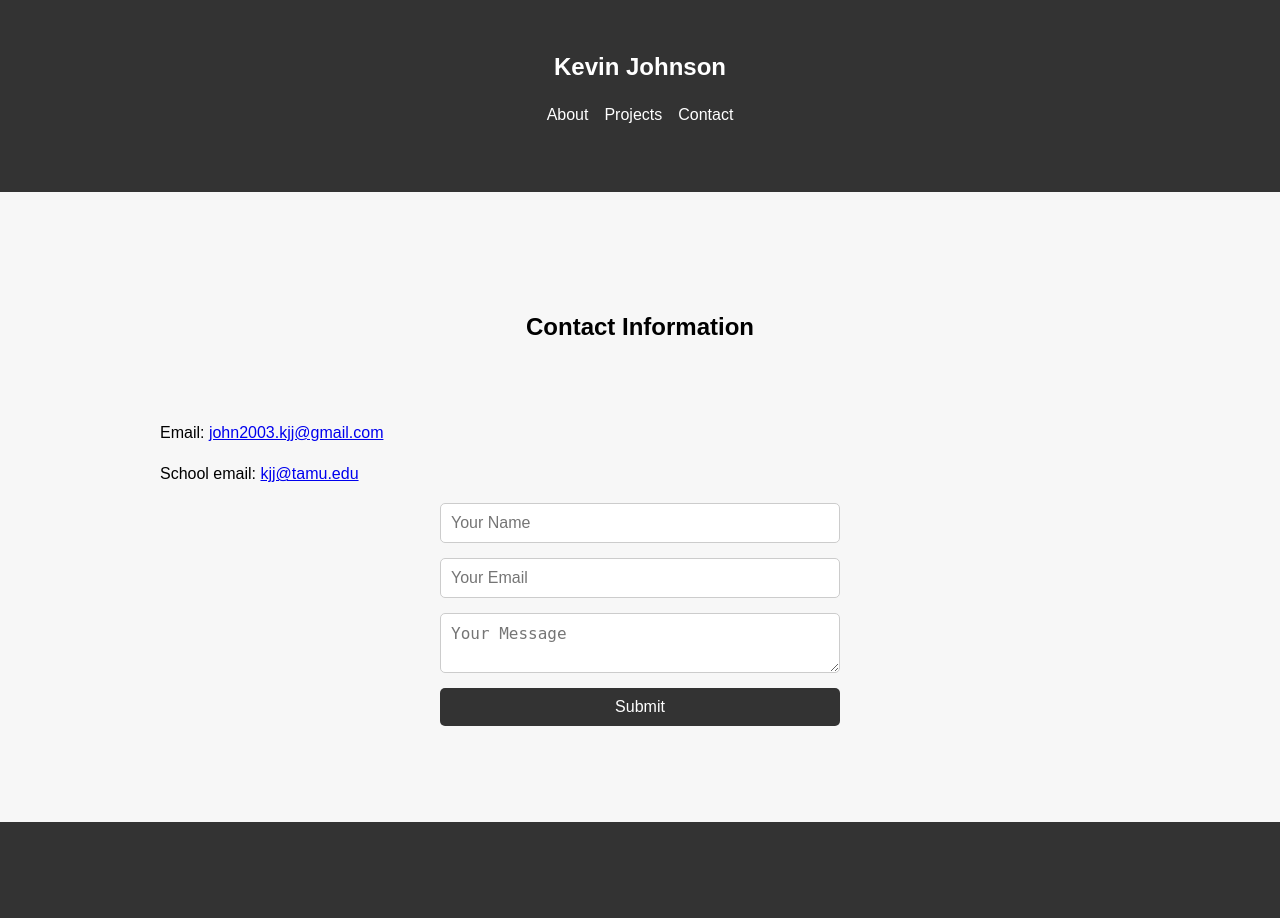
After one commit to xkjjx/Personal-Website-Portfolio-Flask, a Flask app: page /contact in a window 1280 px wide. The commit adds this page. Run offline with Flask 3, Linux system fonts and the light colour scheme.

Commit message:
All pages now working - contact page succesfully saves entered information  to local file

```diff
--- a/main.py
+++ b/main.py
@@ -1,4 +1,4 @@
-from flask import Flask, render_template
+from flask import Flask, render_template, request
 from helper import *
 app = Flask(__name__)
 
@@ -6,7 +6,24 @@ app = Flask(__name__)
 def index():
     projectList = readProjects()
     about = getAboutMe()
-    return render_template('index2.html', about = about,projects = projectList)
+    return render_template('index.html', about = about,projects = projectList)
+
+@app.route("/Projects/<path:url>")
+def serveProjects(url):
+    return render_template("project.html",project = readProject(url))
+
+@app.route("/contact")
+def serveContact():
+    return render_template("contact.html")
+
+@app.route("/contactSubmit",methods=["POST"])
+def getContact():
+    data = request.json
+    with open("info.csv", 'a') as file:
+        file.write(",".join([data["name"], data["email"], data["message"]]) + "\n")
+    return {'message': 'Data received and processed'}
+
+
 
 if __name__ == '__main__':
     app.run()
--- /dev/null
+++ b/static/contactScript.js
@@ -0,0 +1,23 @@
+function submitForm() {
+const name = document.getElementById("name");
+const email = document.getElementById("email");
+const message = document.getElementById("message");
+formData = {"name":name.value,"email":email.value,"message":message.value};
+name.value = "";
+email.value = "";
+message.value = "";
+console.log(formData);
+fetch("/contactSubmit", {
+    method: "POST",
+    headers: {
+        "Content-Type" : "application/json"
+    },
+    body: JSON.stringify(formData),
+})
+    .then((response) => {
+    console.log(response.text())
+    })
+    .catch((error) => {
+        console.error("Error submitting the form:", error);
+    });
+}
--- /dev/null
+++ b/templates/contact.html
@@ -0,0 +1,43 @@
+<!DOCTYPE html>
+<html lang="en">
+<head>
+    <meta charset="UTF-8">
+    <meta name="viewport" content="width=device-width, initial-scale=1.0">
+    <title>Kevin</title>
+    <script src="{{ url_for('static', filename='contactScript.js') }}"></script>
+    <link rel="stylesheet" href="{{ url_for('static', filename='styles.css') }}">
+</head>
+<body>
+    <header>
+        <nav>
+            <div class="container">
+                <h1>Kevin Johnson</h1>
+                <ul>
+                    <li><a href="index.html">About</a></li>
+                    <li><a href="index.html#projects">Projects</a></li>
+                    <li><a href="#contact">Contact</a></li>
+                </ul>
+            </div>
+        </nav>
+    </header>
+    <section id="projectAbout">
+        <div class="container">
+            <h2>Contact Information</h2>
+            <img class="main" src="">
+            <p>Email: <a href="mailto:john2003.kjj@gmail.com">john2003.kjj@gmail.com</a></p>
+            <p>School email: <a href="mailto:kjj@tamu.edu">kjj@tamu.edu</a></p>
+            <form id="myForm">
+                <input type="text" id="name" placeholder="Your Name">
+                <input type="email" id="email" placeholder="Your Email">
+                <textarea id="message" placeholder="Your Message"></textarea>
+                <button type="button" onclick="submitForm()">Submit</button>
+            </form>
+        </div>
+    </section>
+    <footer>
+        <div class="container">
+            <!-- Add your footer content here -->
+        </div>
+    </footer>
+</body>
+</html>
```
Also changed, not shown: helper.py (+18 -1 lines), templates/index.html (+36 -19 lines), templates/index2.html (deleted, +0 -46 lines), templates/project.html (added, +41 -0 lines), 1 other file.
